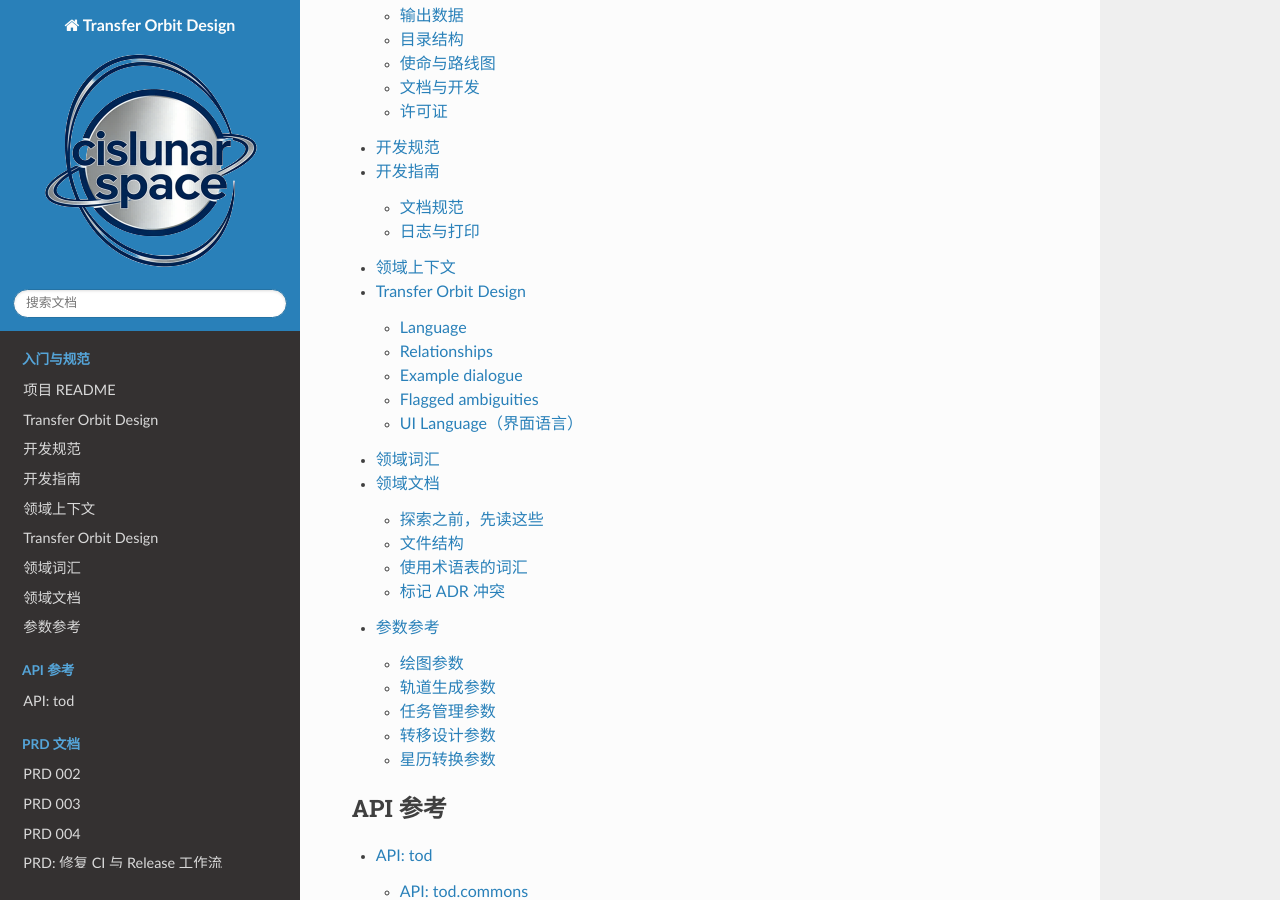
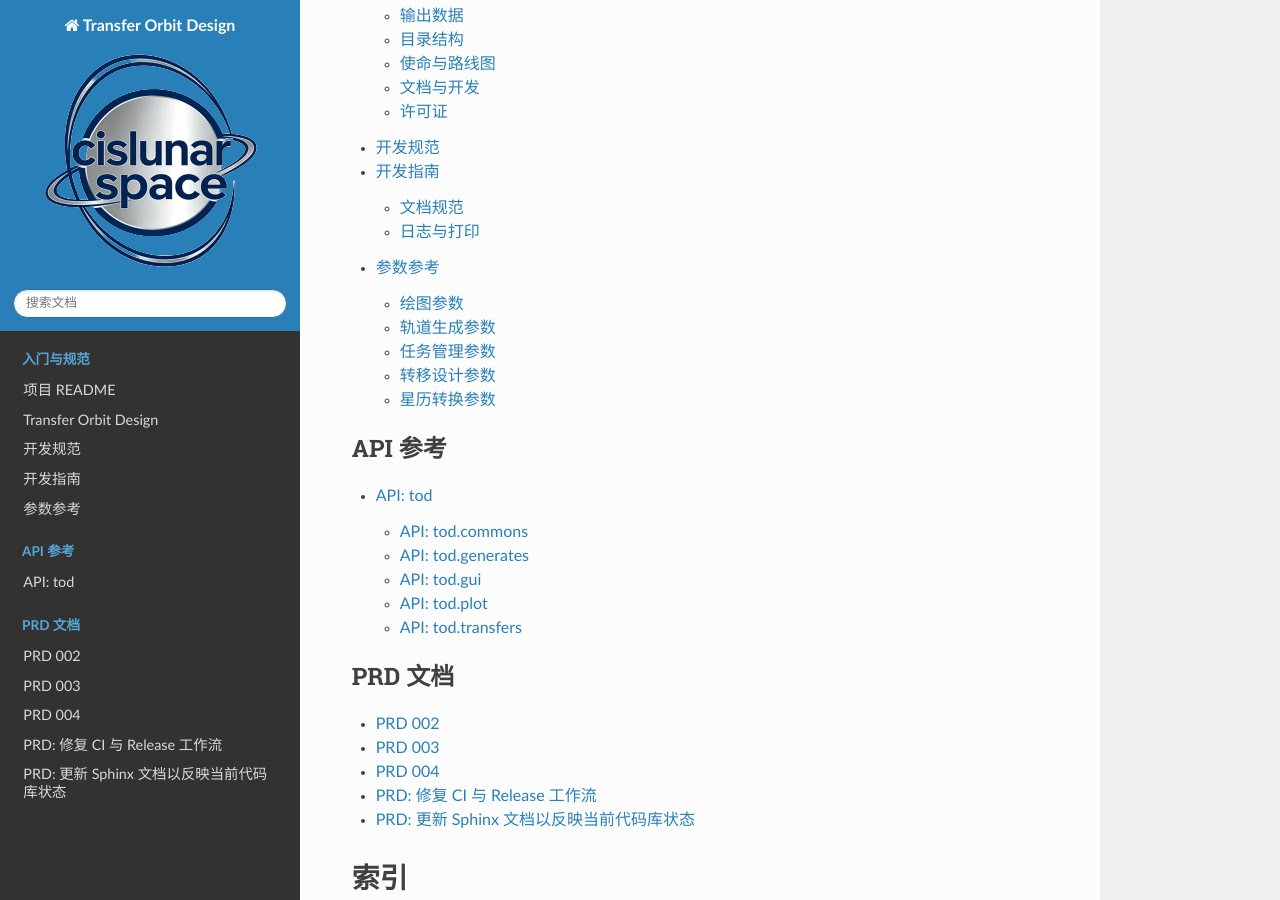
Before and after one commit to cislunarspace/transfer-orbit-design, a Sphinx documentation site: the page built from docs/source/index.rst, in a window 1280 px wide and 900 px high, scrolled down 640 px. Built offline with Sphinx 7.4.7 and the Read the Docs theme 3.1.0, drawn with Linux system fonts in a browser that asks for light colours.

Commit message:
docs: 对照 e2m2e v5.3.0 更新 README 安装指引，删除失效 Sphinx 壳页面
- README：补充 e2m2e PyPI 可选安装（默认仍本地 editable 联调）；
  SPICE kernels 改指 GitHub Release kernels-v1，清单更新为 9 个；
  补充 e2m2e 在线文档链接；修正目录结构中失效的 docs/PRD/ 描述。
- Sphinx：删除 narrative/context 与 narrative/domain 壳页面，
  被 include 的 CONTEXT.md 与 docs/domain.md 将移出 git 跟踪。
- CHANGELOG：补「未发布」条目。
- uv.lock：随 e2m2e editable 上游 pyproject 变更重锁（docs 依赖组等）。

````diff
--- a/docs/source/index.rst
+++ b/docs/source/index.rst
@@ -13,8 +13,6 @@
 
    narrative/readme
    narrative/development
-   narrative/context
-   narrative/domain
    narrative/parameters
 
 .. toctree::
--- a/docs/source/narrative/context.md
+++ /dev/null
@@ -1,4 +0,0 @@
-# 领域上下文
-
-```{include} ../../../CONTEXT.md
-```
--- a/docs/source/narrative/domain.md
+++ /dev/null
@@ -1,4 +0,0 @@
-# 领域词汇
-
-```{include} ../../domain.md
-```
````
Also changed, not shown: CHANGELOG.md (+8 -0 lines), README.md (+9 -6 lines), 1 other file.
